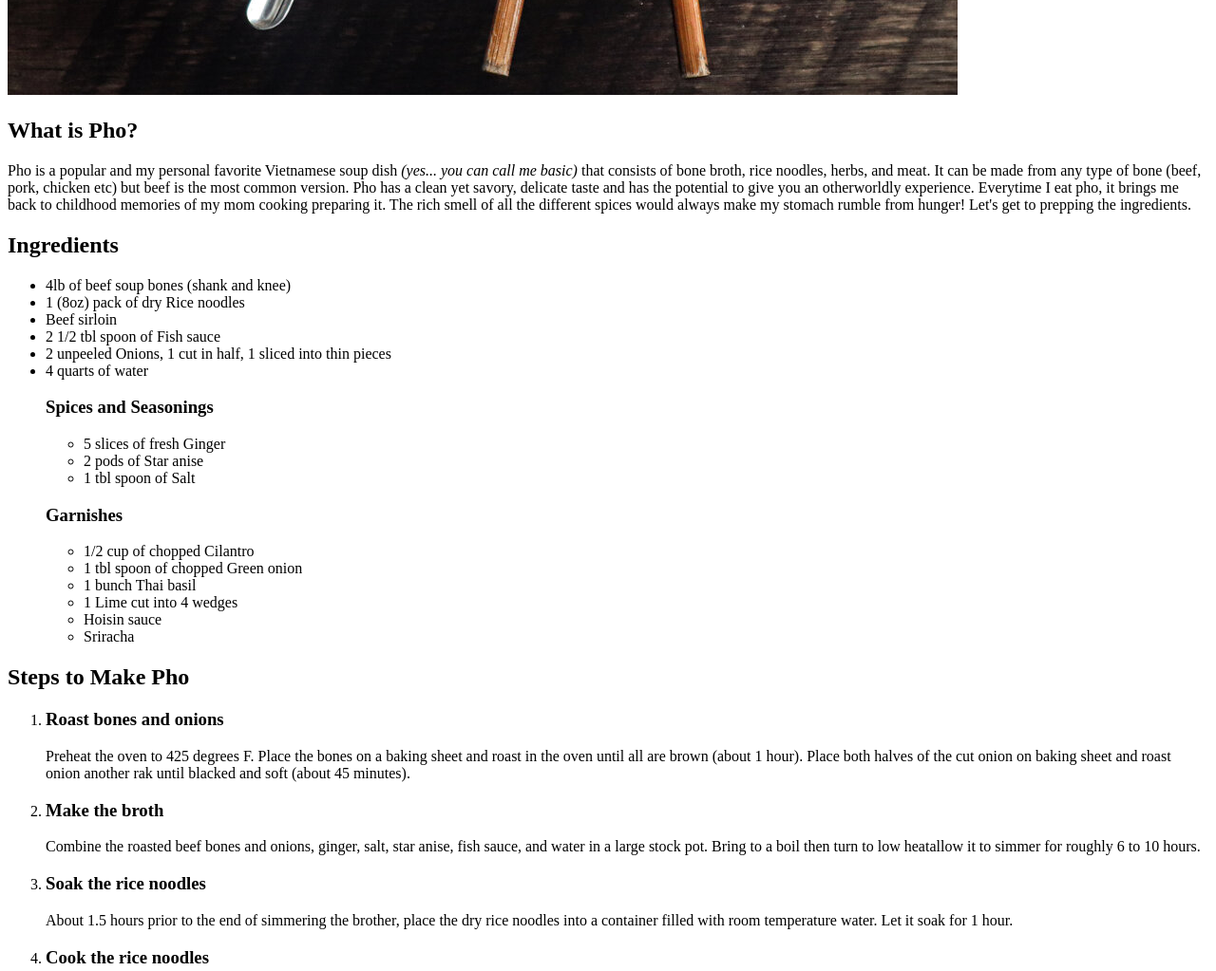
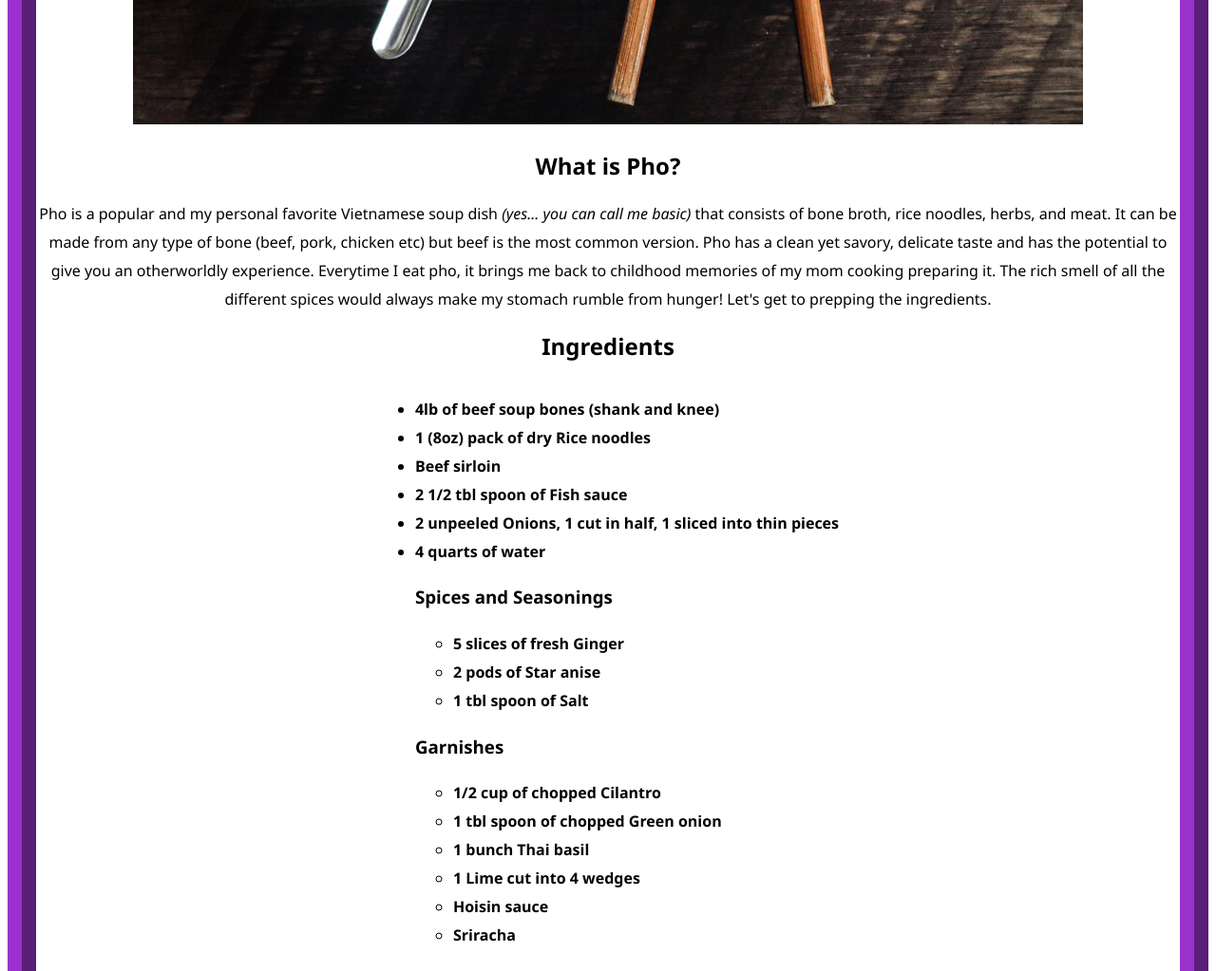
Before and after one commit to SiegingCryptkd/odin-recipes, a plain HTML site: page recipes/pho.html in a window 1280 px wide. Shown: the part 980-2003 px from the top of the page at 95% size. Drawn offline with Linux system fonts and the light colour scheme.

Commit message:
Edit index.html + styles.css + recipes/pho.html
Completed css for index.html to my liking. I added a border to the page
with fancy bottom corners. Lastly, I aligned the lists to center but
text to the left.

```diff
--- a/recipes/pho.html
+++ b/recipes/pho.html
@@ -22,7 +22,7 @@
     </p>
 
     <h2 class="heading">Ingredients</h2>
-        <ul>
+        <ul class="ingredients">
             <li>4lb of beef soup bones (shank and knee)</li>
             <li>1 (8oz) pack of dry Rice noodles</li>
             <li>Beef sirloin</li>
@@ -30,12 +30,12 @@
             <li>2 unpeeled Onions, 1 cut in half, 1 sliced into thin pieces</li>
             <li>4 quarts of water</li>
 
-            <h3>Spices and Seasonings</h3>
+            <h3 class="subheading">Spices and Seasonings</h3>
                 <ul><li>5 slices of fresh Ginger</li>
                     <li>2 pods of Star anise</li>
                     <li>1 tbl spoon of Salt</li></ul>
 
-            <h3>Garnishes</h3>
+            <h3 class="subheading">Garnishes</h3>
                 <ul><li>1/2 cup of chopped Cilantro</li>
                     <li>1 tbl spoon of chopped Green onion</li>
                     <li>1 bunch Thai basil</li>
--- a/styles.css
+++ b/styles.css
@@ -0,0 +1,27 @@
+*{
+    line-height:30px;
+}
+body {
+    font-family:'Segoe UI', Tahoma, Geneva, Verdana, sans-serif;
+    text-align: center;
+    border-style:ridge;
+    border-color:darkorchid;
+    border-width:30px;
+    border-bottom: 0px;
+    border-radius: 20px 20px 45px 45px;
+}
+
+/* List align in the center of page but text to the left! */
+div.parent {
+    text-align: center;
+}
+ul, ol {
+    display:inline-block;
+    text-align: left;
+    font-weight: 600;
+}
+
+.pic {
+    border-radius: 20px 20px 20px 20px;
+    border: solid 5px plum;
+}
```
Also changed, not shown: index.html (+6 -5 lines).
